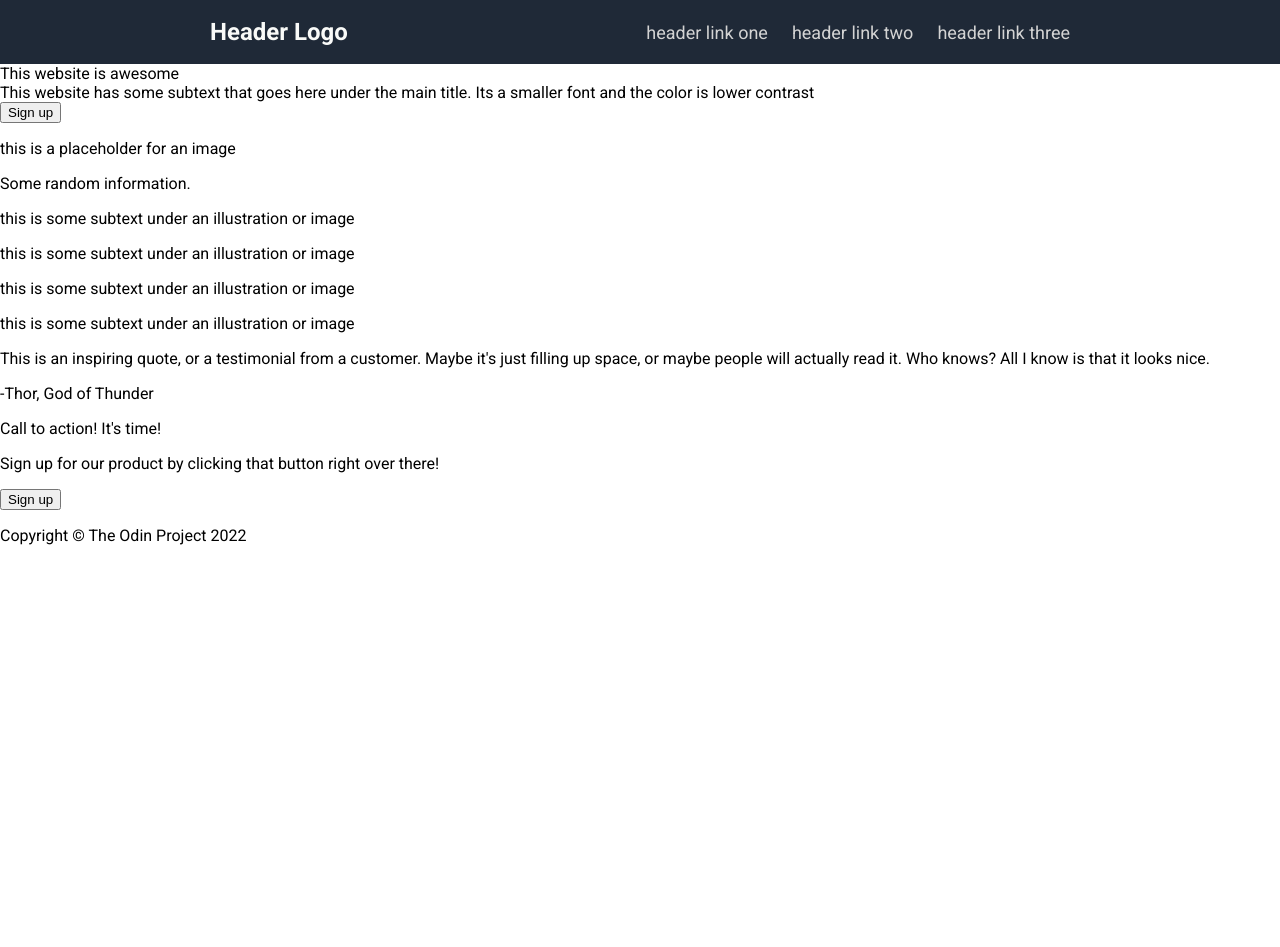
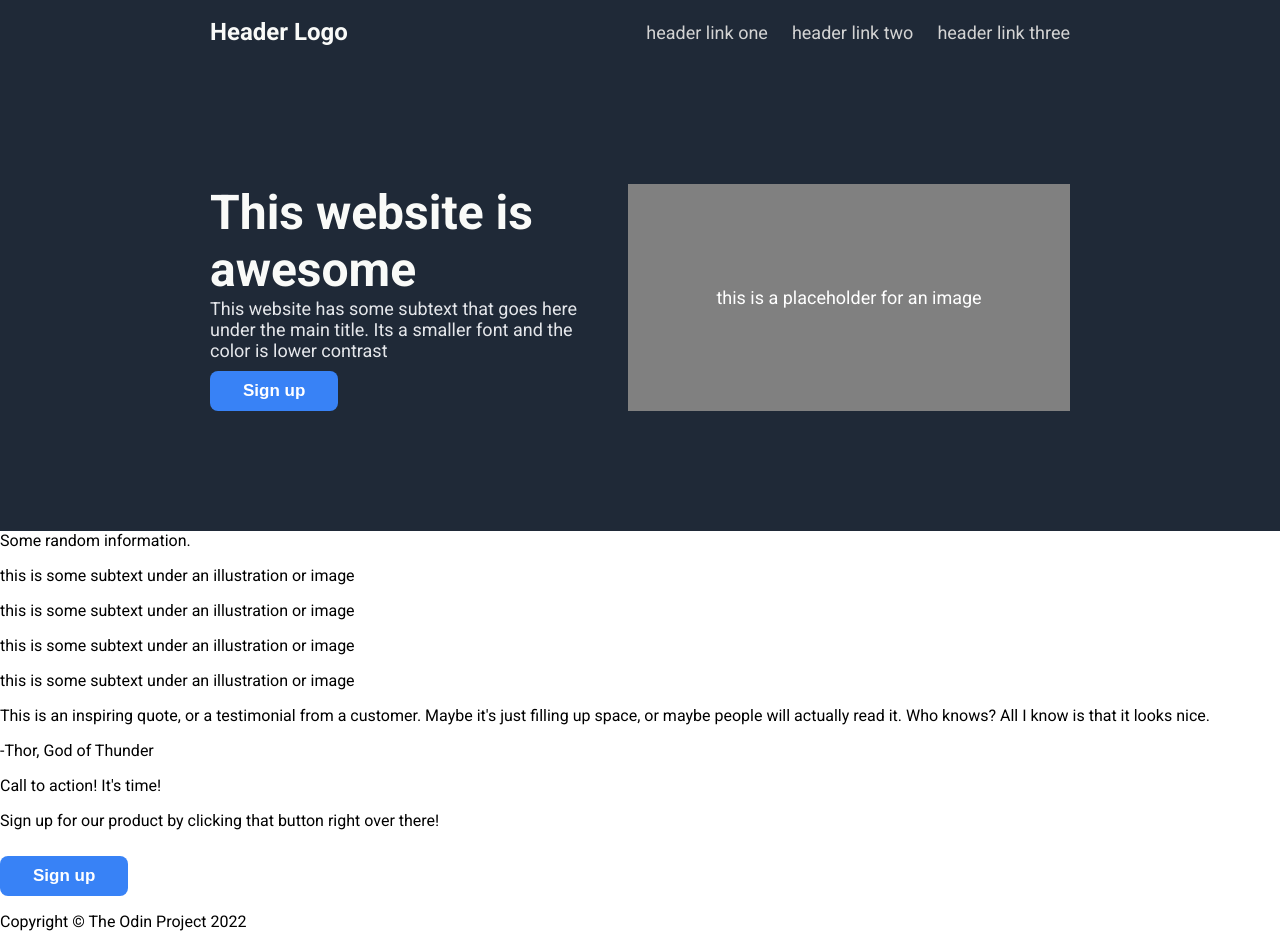
Before and after one commit to yulopadua/landing-page, a plain HTML site: page index.html in a window 1280 px wide. Before the commit the page ends 800 px from the top, so only its background shows below. Drawn offline with Linux system fonts and the light colour scheme.

Commit message:
Add style for hero section

```diff
--- a/index.html
+++ b/index.html
@@ -19,12 +19,14 @@
         </nav>
     </header>
 
-    <section>
-        <div>This website is awesome</div>
-        <div>This website has some subtext that goes here under the main title. Its a smaller font and the color is lower contrast </div>
-        <button>Sign up</button>
+    <section class="hero">
         <div>
-            <p>this is a placeholder for an image</p>
+            <div class="main-text">This website is awesome</div>
+            <div class="secondary-text">This website has some subtext that goes here under the main title. Its a smaller font and the color is lower contrast </div>
+            <button>Sign up</button>
+        </div>
+        <div class="hero-image">
+            <p class="placeholder">this is a placeholder for an image</p>
         </div>
     </section>
 
--- a/style.css
+++ b/style.css
@@ -32,8 +32,52 @@ header {
     padding: 18px 210px;
 }
 
+button {
+    background-color: #3882f6;
+    border: none;
+    border-radius: 8px;
+    color: white;
+    font-size: 17px;
+    font-weight: bold;
+    padding: 10px 33px;
+    margin-top: 10px;
+}
+
 .logo-text {
     font-size: 24px;
     color: #f9faf8;
     margin: 0;
 }
+
+.hero {
+    background-color: #1f2937;
+    display: flex;
+    padding: 120px 210px;
+}
+
+.main-text {
+    font-size: 48px;
+    font-weight: bold;
+    color: #f9faf8;
+    margin: 0;
+}
+
+.secondary-text {
+    font-size: 18px;
+    color: #e5e7eb;
+}
+
+.hero-image {
+    display: flex;
+    justify-content: center;
+    align-items: center;
+    height: auto;
+    width: 1100px;
+    background-color: gray;
+    margin-left: 50px;
+}
+
+.placeholder {
+    color: white;
+    font-size: 18px;
+}
```
